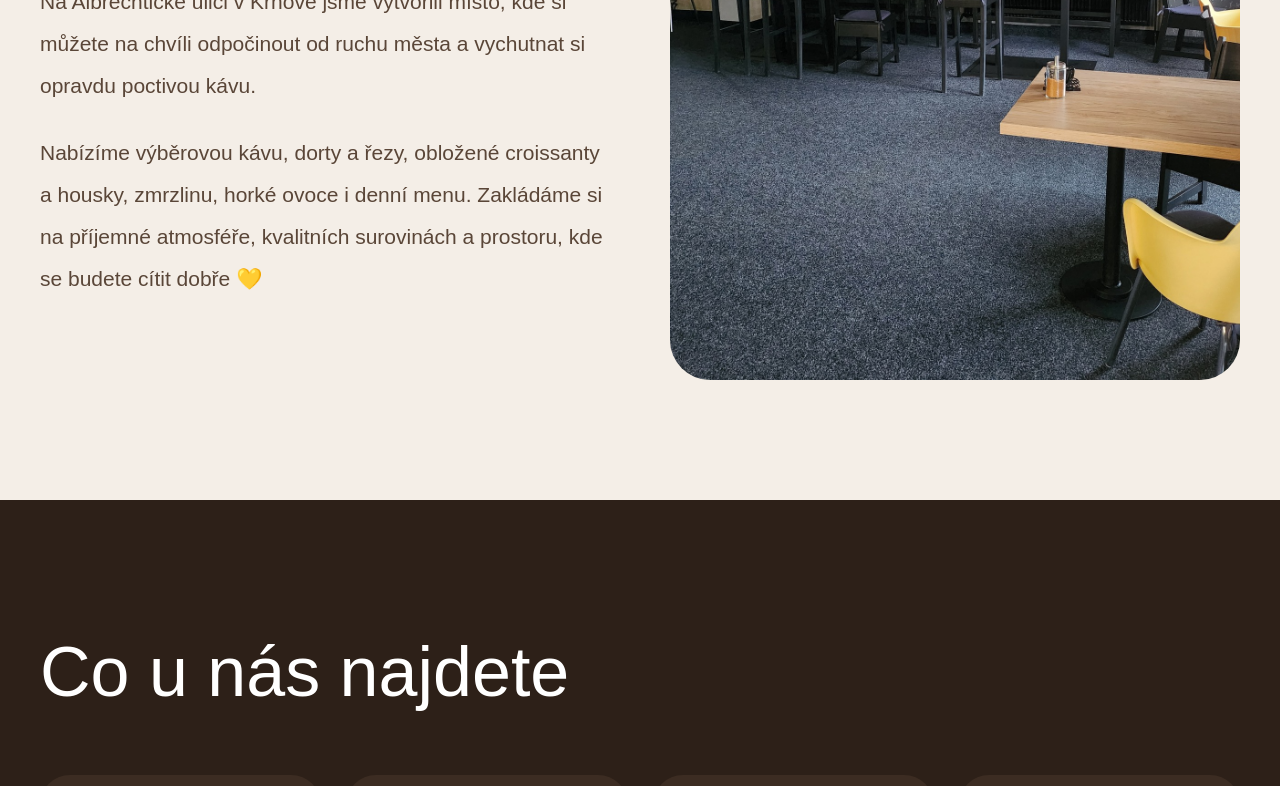
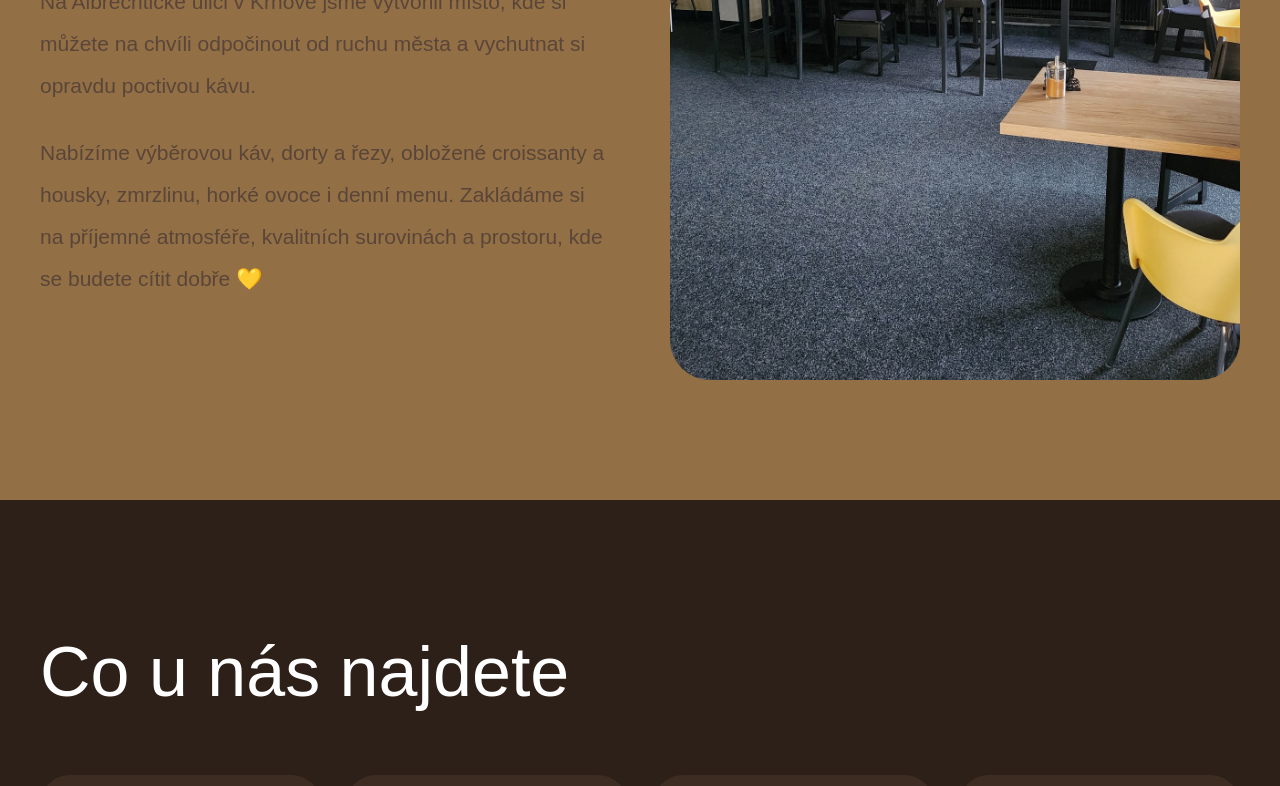
Before and after one commit to janysupak/matelis-kavarna, a Next.js app: page / in a window 1280 px wide. Shown: the part 1240-2026 px from the top of the page. Built offline with nearby package versions, Linux system fonts and the light colour scheme.

Commit message:
uprava webu

```diff
--- a/app/page.tsx
+++ b/app/page.tsx
@@ -24,7 +24,7 @@ export default function Home() {
   return (
     <main
       style={{
-        backgroundColor: "#f4eee7",
+        backgroundColor: "#936f46",
         color: "#2b1d16",
         fontFamily: "Arial",
       }}
@@ -86,13 +86,10 @@ export default function Home() {
 
       {/* HERO */}
       <section
-  style={{
-    height: "100vh",
-    width: "100%",
-    position: "relative",
-    overflow: "hidden",
-  }}
-
+        style={{
+          height: "100vh",
+          position: "relative",
+        }}
       >
         <img
           src="/kavarna1.jpg"
@@ -224,7 +221,7 @@ export default function Home() {
                 color: "#5a4638",
               }}
             >
-              Nabízíme výběrovou kávu, dorty a řezy,
+              Nabízíme výběrovou káv, dorty a řezy,
               obložené croissanty a housky, zmrzlinu,
               horké ovoce i denní menu. Zakládáme si
               na příjemné atmosféře, kvalitních
```
